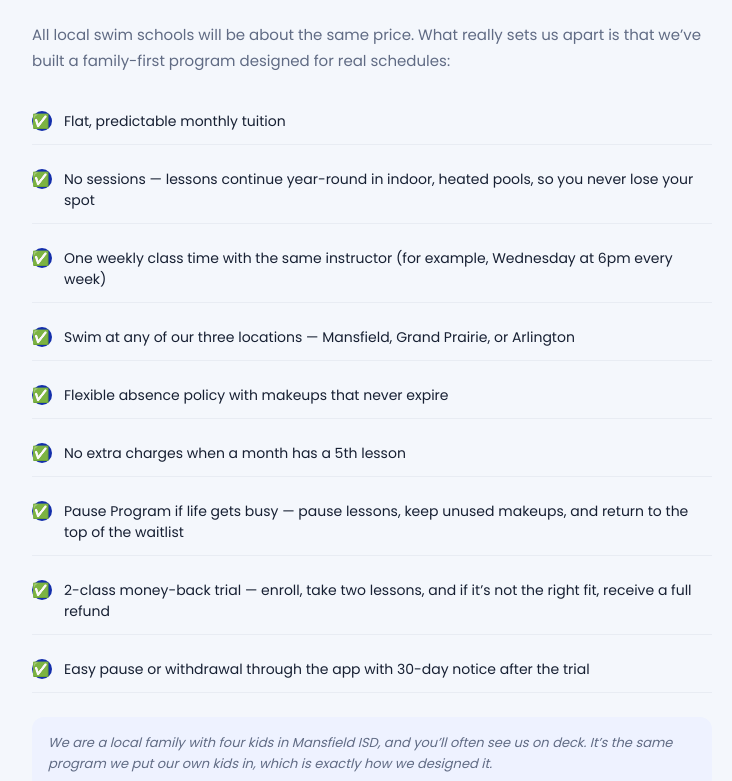
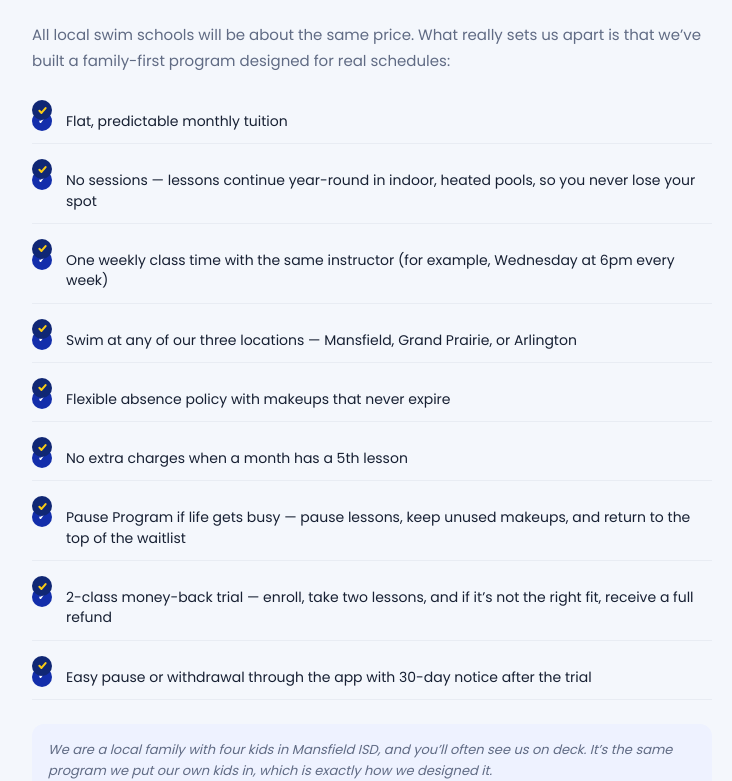
Before and after one commit to rootedinresearch/12-questions-every-parent-should-ask-chat-gpt-site, a Next.js app: page /answers in a window 1280 px wide. Shown: the part 1661-2442 px from the top of the page, without its empty margins (268-1000 px from the left). Built offline with nearby package versions, Linux system fonts and the light colour scheme.

Commit message:
Update footer link to FAQs Makeups and Trial Details, add Instant Quote button, remove footer on answers page, replace green check boxes with blue circles and yellow checks, and rename Profiles to Swimmers

```diff
--- a/app/answers/page.tsx
+++ b/app/answers/page.tsx
@@ -81,33 +81,40 @@ export default function AnswersPage() {
             All local swim schools will be about the same price. What really sets us apart is that we’ve built a family-first program designed for real schedules:
           </p>
           <ul className="check-list" style={{ listStyle: 'none', padding: 0 }}>
-            <li style={{ paddingLeft: '32px', position: 'relative', margin: '12px 0', fontSize: '14px', color: 'var(--ink)' }}>
-              <span style={{ position: 'absolute', left: 0 }}>✅</span> Flat, predictable monthly tuition
-            </li>
-            <li style={{ paddingLeft: '32px', position: 'relative', margin: '12px 0', fontSize: '14px', color: 'var(--ink)' }}>
-              <span style={{ position: 'absolute', left: 0 }}>✅</span> No sessions — lessons continue year-round in indoor, heated pools, so you never lose your spot
-            </li>
-            <li style={{ paddingLeft: '32px', position: 'relative', margin: '12px 0', fontSize: '14px', color: 'var(--ink)' }}>
-              <span style={{ position: 'absolute', left: 0 }}>✅</span> One weekly class time with the same instructor (for example, Wednesday at 6pm every week)
-            </li>
-            <li style={{ paddingLeft: '32px', position: 'relative', margin: '12px 0', fontSize: '14px', color: 'var(--ink)' }}>
-              <span style={{ position: 'absolute', left: 0 }}>✅</span> Swim at any of our three locations — Mansfield, Grand Prairie, or Arlington
-            </li>
-            <li style={{ paddingLeft: '32px', position: 'relative', margin: '12px 0', fontSize: '14px', color: 'var(--ink)' }}>
-              <span style={{ position: 'absolute', left: 0 }}>✅</span> Flexible absence policy with makeups that never expire
-            </li>
-            <li style={{ paddingLeft: '32px', position: 'relative', margin: '12px 0', fontSize: '14px', color: 'var(--ink)' }}>
-              <span style={{ position: 'absolute', left: 0 }}>✅</span> No extra charges when a month has a 5th lesson
-            </li>
-            <li style={{ paddingLeft: '32px', position: 'relative', margin: '12px 0', fontSize: '14px', color: 'var(--ink)' }}>
-              <span style={{ position: 'absolute', left: 0 }}>✅</span> Pause Program if life gets busy — pause lessons, keep unused makeups, and return to the top of the waitlist
-            </li>
-            <li style={{ paddingLeft: '32px', position: 'relative', margin: '12px 0', fontSize: '14px', color: 'var(--ink)' }}>
-              <span style={{ position: 'absolute', left: 0 }}>✅</span> 2-class money-back trial — enroll, take two lessons, and if it’s not the right fit, receive a full refund
-            </li>
-            <li style={{ paddingLeft: '32px', position: 'relative', margin: '12px 0', fontSize: '14px', color: 'var(--ink)' }}>
-              <span style={{ position: 'absolute', left: 0 }}>✅</span> Easy pause or withdrawal through the app with 30-day notice after the trial
-            </li>
+            {[
+              "Flat, predictable monthly tuition",
+              "No sessions — lessons continue year-round in indoor, heated pools, so you never lose your spot",
+              "One weekly class time with the same instructor (for example, Wednesday at 6pm every week)",
+              "Swim at any of our three locations — Mansfield, Grand Prairie, or Arlington",
+              "Flexible absence policy with makeups that never expire",
+              "No extra charges when a month has a 5th lesson",
+              "Pause Program if life gets busy — pause lessons, keep unused makeups, and return to the top of the waitlist",
+              "2-class money-back trial — enroll, take two lessons, and if it’s not the right fit, receive a full refund",
+              "Easy pause or withdrawal through the app with 30-day notice after the trial"
+            ].map((text, idx) => (
+              <li key={idx} style={{ paddingLeft: '34px', position: 'relative', margin: '14px 0', fontSize: '14px', color: 'var(--ink)', lineHeight: '1.45' }}>
+                <span
+                  style={{
+                    position: 'absolute',
+                    left: 0,
+                    top: '1px',
+                    width: '20px',
+                    height: '20px',
+                    borderRadius: '50%',
+                    background: '#102774',
+                    display: 'inline-flex',
+                    alignItems: 'center',
+                    justifyContent: 'center',
+                    flexShrink: 0
+                  }}
+                >
+                  <svg width="11" height="11" viewBox="0 0 16 16" fill="none" stroke="#facc15" strokeWidth="3" strokeLinecap="round" strokeLinejoin="round">
+                    <path d="M3.5 8.5L6.5 11.5L12.5 4.5" />
+                  </svg>
+                </span>
+                {text}
+              </li>
+            ))}
           </ul>
           <p style={{ marginTop: '24px', fontSize: '13px', lineHeight: '1.6', color: 'var(--muted)', fontStyle: 'italic', background: '#eef2ff', padding: '16px', borderRadius: '12px' }}>
             We are a local family with four kids in Mansfield ISD, and you’ll often see us on deck. It’s the same program we put our own kids in, which is exactly how we designed it.
@@ -152,15 +159,14 @@ export default function AnswersPage() {
         <h2>Find the right class and jump on in.</h2>
         <p>Choose your pool to view schedules and enroll—or reach out and a real member of our local team will help.</p>
         <div className="enroll-actions">
-          <Link className="enroll-primary" href="/hold">Find my class time</Link>
+          <Link className="enroll-primary" href="/hold">Instant Quote</Link>
+          <Link href="/hold">Find my class time</Link>
           <a href="#availability">View schedules &amp; enroll</a>
           <a href="sms:+18179735455?body=Hi%20British%20Swim%20School!%20I%20have%20a%20question%20about%20pricing%20or%20finding%20the%20right%20class.">Text us</a>
           <a href="mailto:goswimarlsgpra@britishswimschool.com?subject=Help%20finding%20the%20right%20swim%20class">Email us</a>
         </div>
         <small>Arlington · Mansfield · Grand Prairie</small>
       </section>
-
-      <footer className="answers-footer"><span>Locally owned by Greg &amp; Melissa Hladik</span><Link href="/">Explore the 12-question parent guide →</Link></footer>
     </main>
   );
 }
--- a/app/hold/HoldForm.tsx
+++ b/app/hold/HoldForm.tsx
@@ -1717,7 +1717,7 @@ export default function HoldForm() {
       <div className="wizard-progress" aria-label={"Step " + step + " of 5"}>
         {[
           { num: 1, label: "Instant Quote" },
-          { num: 2, label: "Profiles" },
+          { num: 2, label: "Swimmers" },
           { num: 3, label: "Levels" },
           { num: 4, label: "Schedule" },
           { num: 5, label: "Review" }
@@ -3316,7 +3316,7 @@ export default function HoldForm() {
 
       <div className="hold-card-footer" style={{ justifyContent: 'flex-end' }}>
         <div className="footer-links">
-          <Link href="/answers" className="footer-guide-link">Pricing, flexibility &amp; trial details &rarr;</Link>
+          <Link href="/answers" className="footer-guide-link">FAQs, Makeups, and Trial Details &rarr;</Link>
         </div>
       </div>
     </div>
```
